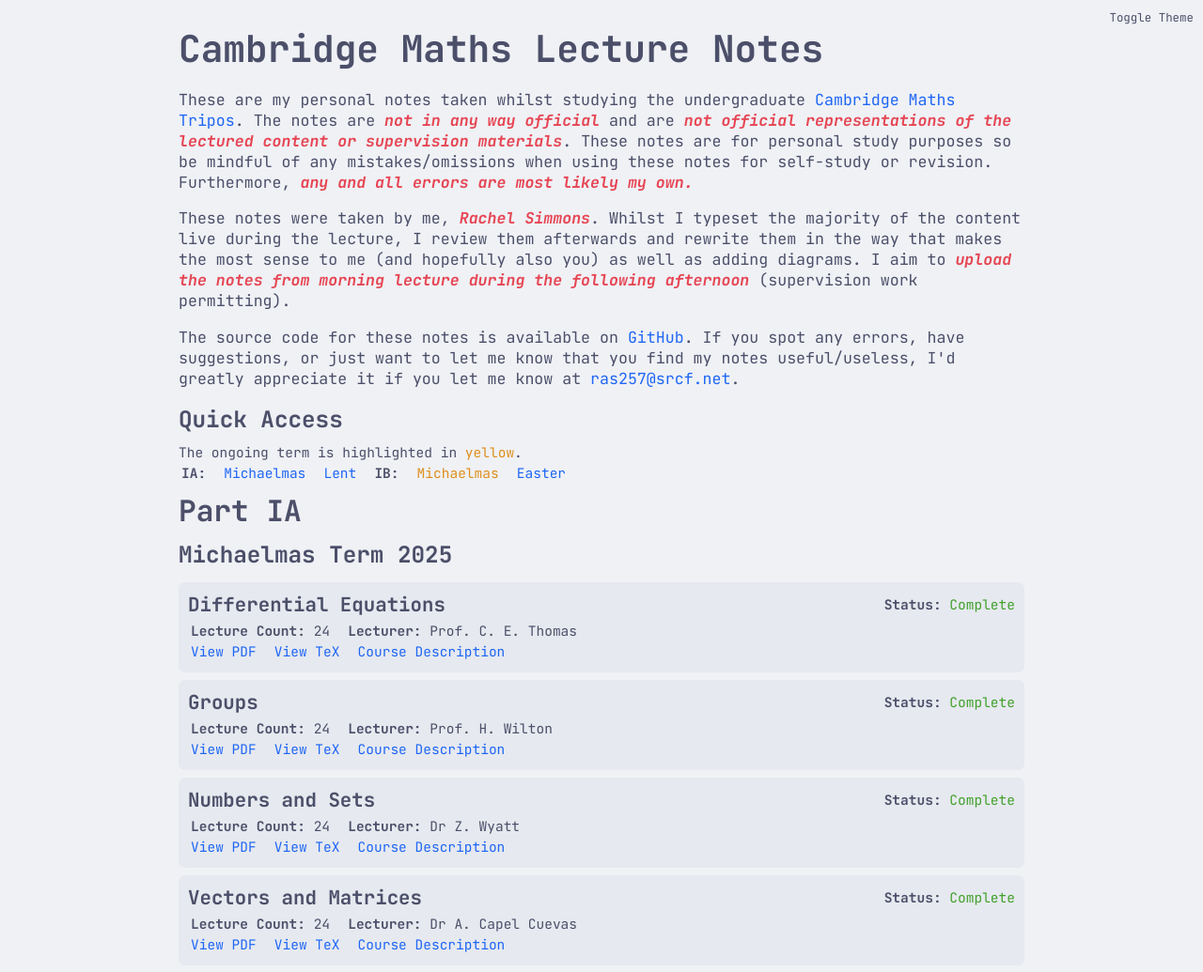
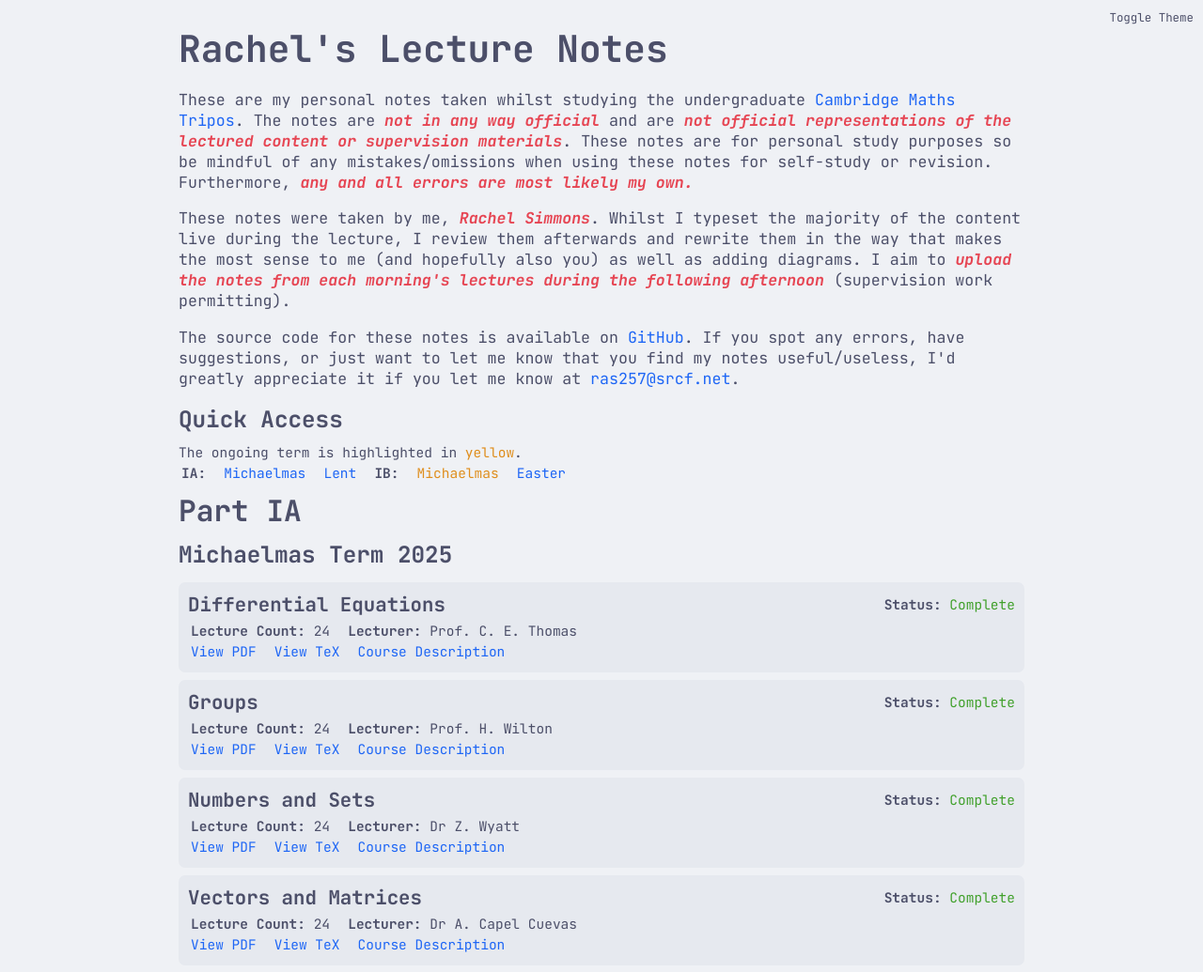
Before and after one commit to ras257/cam-notes, a plain HTML site: page srcf-site/index.html in a window 1280 px wide. Shown: the top 1035 px of the page at 94% size. Drawn offline with Linux system fonts and the light colour scheme.

Commit message:
Update site

```diff
--- a/srcf-site/index.html
+++ b/srcf-site/index.html
@@ -11,7 +11,7 @@
 </head>
 <body>
   <div>
-    <h1>Cambridge Maths Lecture Notes</h1>
+    <h1>Rachel's Lecture Notes</h1>
     <div class="blurb">
     <p>
       These are my personal notes taken whilst studying the undergraduate <a href="https://www.maths.cam.ac.uk/undergrad/undergrad">Cambridge Maths Tripos</a>.
@@ -26,7 +26,7 @@
     <p>
       These notes were taken by me, <em>Rachel Simmons</em>.
       Whilst I typeset the majority of the content live during the lecture, I review them afterwards and rewrite them in the way that makes the most sense to me (and hopefully also you) as well as adding diagrams.
-      I aim to <em>upload the notes from morning lecture during the following afternoon</em> (supervision work permitting).
+      I aim to <em>upload the notes from each morning's lectures during the following afternoon</em> (supervision work permitting).
     </p>
     <p>
       The source code for these notes is available on <a href="https://github.com/ras257/cam-notes">GitHub</a>.
```
